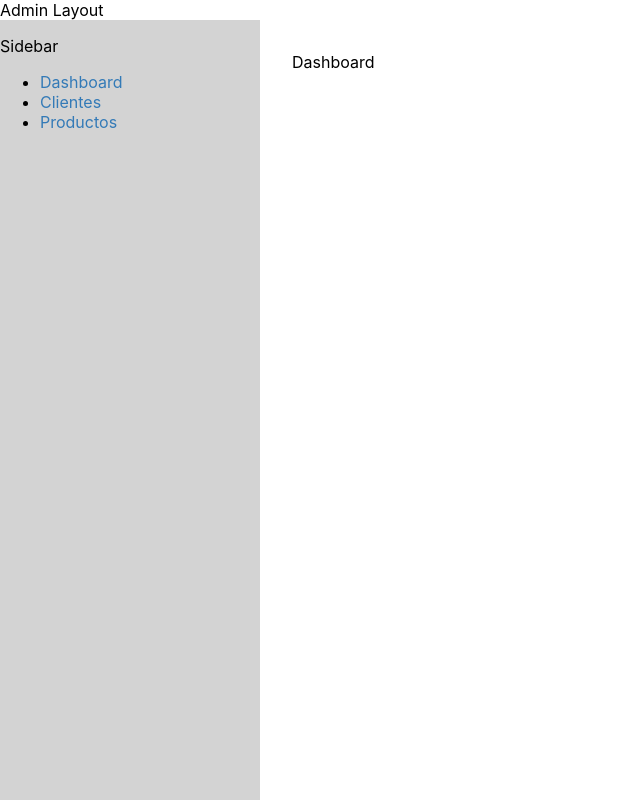
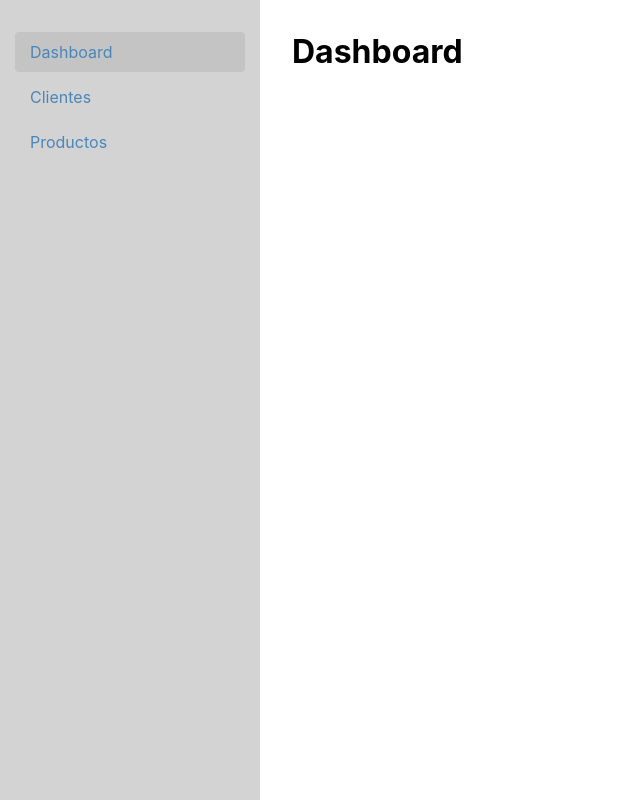
Before and after one commit to AGutierrezR/react-dashboard, a React (Create React App) app: page /admin/dashboard in a window 1280 px wide. Shown: the whole page, without its empty margins (0-640 px from the left). Built offline with nearby package versions, Linux system fonts and the light colour scheme.

Commit message:
Corregir texto de presentacion

```diff
--- a/src/components/Sidebar/Sidebar.js
+++ b/src/components/Sidebar/Sidebar.js
@@ -4,14 +4,14 @@ import { NavLink } from "react-router-dom";
 const Sidebar = (props) => {
   return (
     <div className="sidebar">
-      Sidebar
-      <ul>
+      <ul className="nav">
       {props.routes.map((prop, key) => {
         return (
           <li key={key}>
             <NavLink
-              to={prop.layout + prop.path}>
-
+              to={prop.layout + prop.path}
+              className="nav-link"
+              activeClassName="active">
               {prop.name}
             </NavLink>
           </li>
--- a/src/layouts/Admin.js
+++ b/src/layouts/Admin.js
@@ -23,7 +23,6 @@ class Admin extends Component {
   render() {
     return (
       <div className="wrapper">
-        Admin Layout
         <Sidebar routes={routes} />
         <div id="main-panel" className="main-panel">
           <Switch>{this.getRoutes(routes)}</Switch>
--- a/src/views/Clients.js
+++ b/src/views/Clients.js
@@ -126,7 +126,7 @@ class Clients extends Component {
 
     return (
       <div className="content">
-        Clients
+        <h1>Clientes</h1>
         <ClientForm
           submit={(client) => this.createClientHanlder(client)}
           />
--- a/src/views/Dashboard.js
+++ b/src/views/Dashboard.js
@@ -3,7 +3,8 @@ import React from 'react'
 export const Dashboard = () => {
   return (
     <div className="content">
-      Dashboard
+      <h1>Dashboard</h1>
+
     </div>
   )
 }
--- a/src/views/Products.js
+++ b/src/views/Products.js
@@ -126,7 +126,7 @@ class Products extends Component {
 
     return (
       <div className="content">
-        Products
+        <h1>Productos</h1>
         <ProductForm
           submit={(product) => this.createProductHandler(product)}
           />
```
